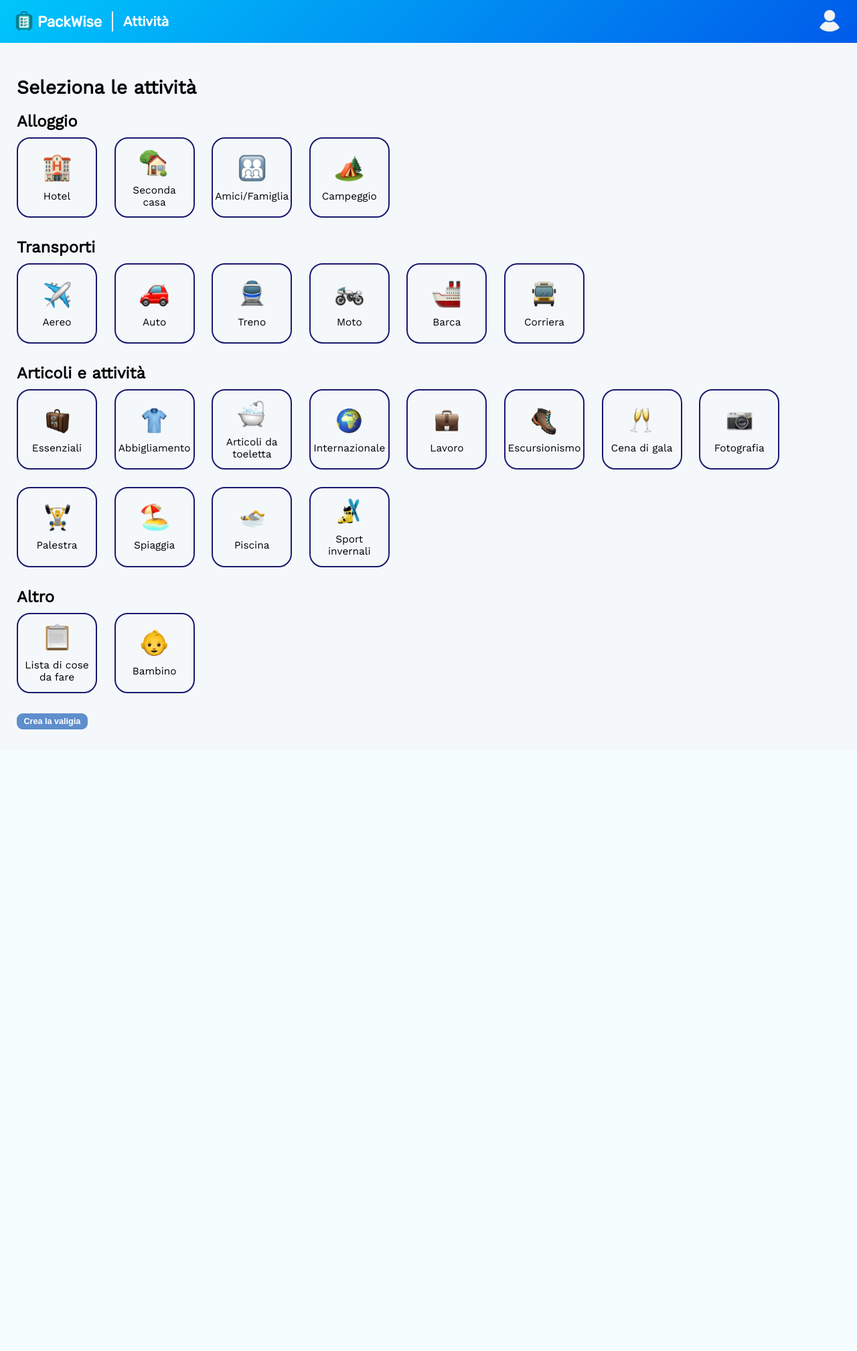
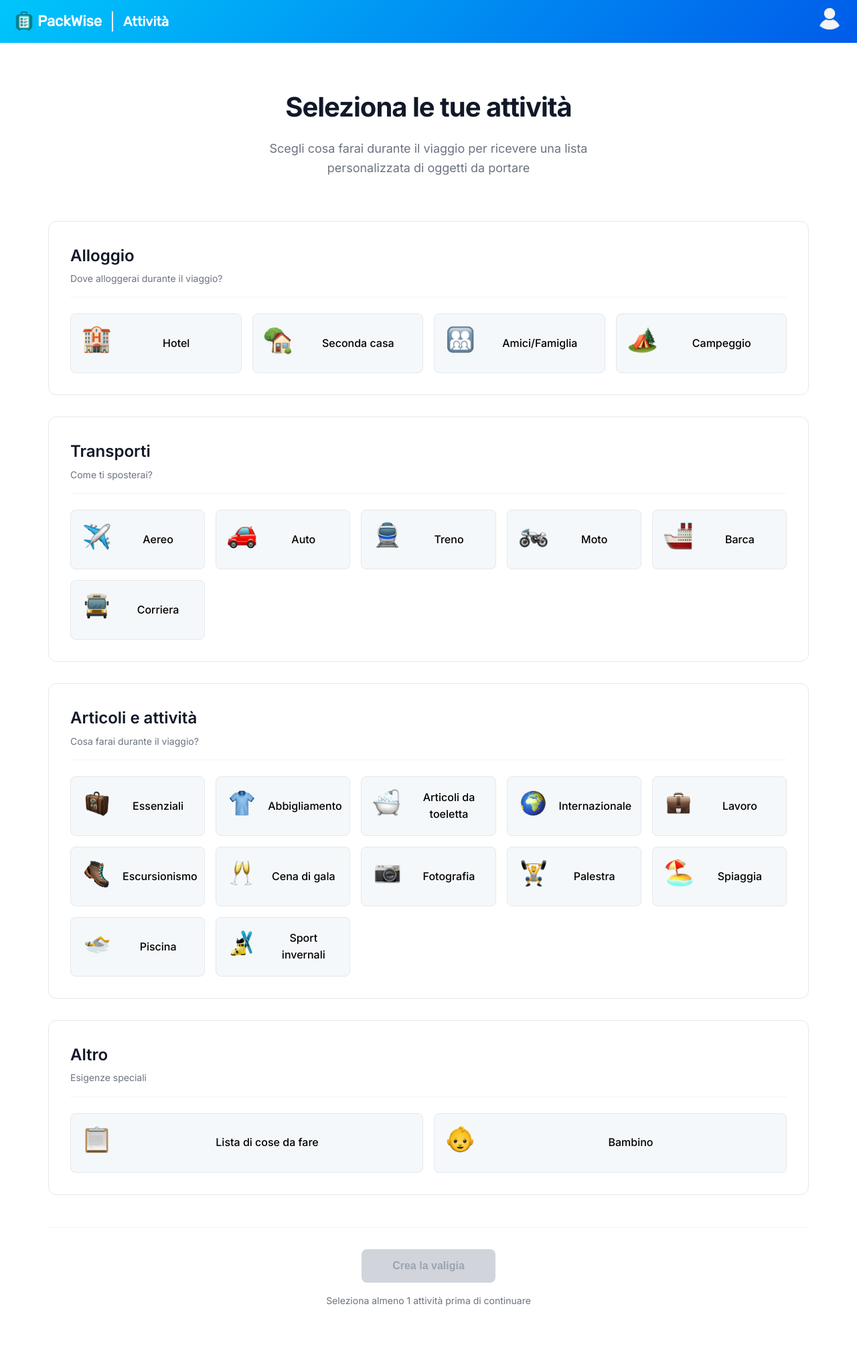
Before and after one commit to annalisaverrando/PackWise, a PHP site: page /attivita.html in a window 1280 px wide. Shown: the whole page at 67% size. Before the commit the page ends 1089 px from the top, so only its background shows below. Run offline with PHP 8.4, Linux system fonts and the light colour scheme.

Commit message:
Stile schermata attività

```diff
--- a/attivita.html
+++ b/attivita.html
@@ -16,6 +16,10 @@
     />
     <link
       href="https://fonts.googleapis.com/css2?family=Work+Sans&display=swap"
+      rel="stylesheet"
+    />
+    <link
+      href="https://fonts.googleapis.com/css2?family=Inter:wght@300;400;500;600;700&display=swap"
       rel="stylesheet"
     />
     <script
@@ -46,8 +50,19 @@
       </div>
     </header>
     <div class="container">
-      <h1>Seleziona le attività</h1>
+      <div class="page-header">
+        <h1>Seleziona le tue attività</h1>
+        <p>
+          Scegli cosa farai durante il viaggio per ricevere una lista
+          personalizzata di oggetti da portare
+        </p>
+      </div>
+
+      <div class="category-section">
+        <div class="category-header">
           <h2>Alloggio</h2>
+          <p class="category-subtitle">Dove alloggerai durante il viaggio?</p>
+        </div>
         <div class="griglia-attività">
           <label class="attività">
             <input type="checkbox" name="alloggio" value="hotel" />
@@ -70,8 +85,13 @@
             <span>Campeggio</span>
           </label>
         </div>
+      </div>
 
+      <div class="category-section">
+        <div class="category-header">
           <h2>Transporti</h2>
+          <p class="category-subtitle">Come ti sposterai?</p>
+        </div>
         <div class="griglia-attività">
           <label class="attività">
             <input type="checkbox" name="transporti" value="aereo" />
@@ -104,7 +124,13 @@
             <span>Corriera</span>
           </label>
         </div>
+      </div>
+
+      <div class="category-section">
+        <div class="category-header">
           <h2>Articoli e attività</h2>
+          <p class="category-subtitle">Cosa farai durante il viaggio?</p>
+        </div>
         <div class="griglia-attività">
           <label class="attività">
             <input type="checkbox" name="articoli" value="essenziali" />
@@ -167,7 +193,12 @@
             <span>Sport invernali</span>
           </label>
         </div>
+      </div>
+      <div class="category-section">
+        <div class="category-header">
           <h2>Altro</h2>
+          <p class="category-subtitle">Esigenze speciali</p>
+        </div>
         <div class="griglia-attività">
           <label class="attività">
             <input type="checkbox" name="altro" value="lista" />
@@ -180,9 +211,15 @@
             <span>Bambino</span>
           </label>
         </div>
-      <button id="submitBtn" type="submit" class="btn btn-primary">
+      </div>
+      <div class="submit-section">
+        <button id="submitBtn" type="submit" class="btn-submit" disabled>
           Crea la valigia
         </button>
+        <p class="submit-hint">
+          Seleziona almeno 1 attività prima di continuare
+        </p>
+      </div>
     </div>
   </body>
 </html>
--- a/css/attivitaStyle.css
+++ b/css/attivitaStyle.css
@@ -1,38 +1,109 @@
+@keyframes slideIn {
+  0% {
+    opacity: 0;
+    transform: translateY(10px);
+  }
+  100% {
+    opacity: 1;
+    transform: translateY(0);
+  }
+}
+
+html {
+  font-size: 16px;
+}
+
+body {
+  font-family: "Inter", sans-serif;
+  line-height: 1.6;
+  color: #111827;
+  background: white;
+}
+
+/*--HEADER--*/
 
 .container {
-    max-width: 100%;
+  max-width: 1200px;
   margin: 0 auto;
-    padding: 30px 10px 30px 25px;
-    text-align: start;
+  padding: 4rem 2rem;
 }
 
-.griglia-attività{
-    display: grid;
-    grid-template-columns: repeat(auto-fit, 120px);
-    gap: clamp(5px, 2vw, 40px);
-    padding: 10px 0 30px 0;
-    justify-items: center;
+.page-header {
+  text-align: center;
+  margin-bottom: 4rem;
 }
 
-.attività{
-    background-color: var(--background-color);
-    border: 2px solid var(--hover-color);
-    border-radius: 20px;
-    width: 100%;
-    max-width: 120px;
-    padding: 20px 10px;
-    height: 120px;
-    display: flex;
-    flex-direction: column;
-    align-items: center;
-    justify-content: center;
-    cursor: pointer;
-    user-select: none;
-    position: relative;
-    transition: all 0.2s ease;
+.page-header h1 {
+  font-size: 2.5rem;
+  font-weight: 700;
+  color: #111827;
+  margin-bottom: 1rem;
+  letter-spacing: -0.025em;
 }
 
-.attività input{
+.page-header p {
+  font-size: 1.125rem;
+  color: #6b7280;
+  max-width: 600px;
+  margin: 0 auto;
+}
+
+/*--CONTAINER ATTIVITA--*/
+
+.category-section {
+  background: #ffffff;
+  border: 1px solid #e5e7eb;
+  border-radius: 12px;
+  padding: 2rem;
+  margin-bottom: 2rem;
+  animation: slideIn 0.4s ease-out;
+  animation-fill-mode: both;
+  transition: all 0.3s ease;
+}
+
+.category-section:hover {
+  border-color: #d1d5db;
+  box-shadow: 0 4px 6px -1px rgba(0, 0, 0, 0.1);
+}
+
+.category-header {
+  margin-bottom: 1.5rem;
+  padding-bottom: 1rem;
+  border-bottom: 1px solid #f3f4f6;
+}
+
+.category-header h2 {
+  font-size: 1.5rem;
+  font-weight: 600;
+  color: #111827;
+  margin-bottom: 0.25rem;
+}
+
+.category-subtitle {
+  font-size: 0.875rem;
+  color: #6b7280;
+}
+
+.griglia-attività {
+  display: grid;
+  grid-template-columns: repeat(auto-fit, minmax(200px, 1fr));
+  gap: 1rem;
+}
+
+.attività {
+  display: flex;
+  align-items: center;
+  gap: 1rem;
+  padding: 1rem;
+  border: 1px solid #e5e7eb;
+  border-radius: 8px;
+  cursor: pointer;
+  transition: all 0.2s ease;
+  user-select: none;
+  background-color: var(--background-color);
+}
+
+.attività input {
   display: none;
 }
 .attività input[type="checkbox"]:checked + img {
@@ -51,8 +122,8 @@
   border-color: var(--btn-icon-background-color);
   box-shadow: 0 4px 12px var(--shadow-color);
 }
-.attività:focus{
-    outline:none;
+.attività:focus {
+  outline: none;
   border-color: var(--hover-color);
 }
 
@@ -65,7 +136,40 @@
 
 .attività span {
   font-weight: 500;
-    font-size: 1.1rem;
+  flex: 1;
   color: var(--text-color);
   text-align: center;
 }
+
+.submit-section {
+  text-align: center;
+  margin-top: 3rem;
+  padding-top: 2rem;
+  border-top: 1px solid #f3f4f6;
+}
+
+.btn-submit {
+  background: #111827;
+  color: white;
+  border: none;
+  padding: 1rem 2rem;
+  border-radius: 8px;
+  font-size: 1rem;
+  font-weight: 600;
+  cursor: pointer;
+  transition: all 0.2s ease;
+  min-width: 200px;
+}
+
+.btn-submit:disabled {
+  background: #d1d5db;
+  color: #9ca3af;
+  cursor: not-allowed;
+  transform: none;
+}
+
+.submit-hint {
+  margin-top: 1rem;
+  font-size: 0.875rem;
+  color: #6b7280;
+}
--- a/css/commonStyle.css
+++ b/css/commonStyle.css
@@ -15,8 +15,8 @@
 }
 
 * {
-  margin: 0px;
-  padding: 0px;
+  margin: 0;
+  padding: 0;
   box-sizing: border-box;
 }
 
@@ -31,14 +31,14 @@ body {
   background-color: var(--background-color);
 }
 
-h1 {
+/* h1 {
   font-size: 2rem;
   font-weight: bold;
   margin: 20px 0 20px 0;
 }
 h2 {
   font-size: 1.7rem;
-}
+} */
 
 button {
   padding: 0.375rem 0.75rem;
--- a/js/attivitaScript.js
+++ b/js/attivitaScript.js
@@ -1,9 +1,20 @@
-document.addEventListener("DOMContentLoaded", function() {
+document.addEventListener("DOMContentLoaded", function () {
   // Ottieni il riferimento al bottone di submit
-    const submitButton = document.getElementById('submitBtn');
+  const submitButton = document.getElementById("submitBtn");
+
+  //EventListener per attivare il bottone solo quando almeno un attività è selezionata
+  const checkboxes = document.querySelectorAll('input[type="checkbox"]');
+  checkboxes.forEach((cb) => {
+    cb.addEventListener("change", () => {
+      const almenoUnaSelezionata = Array.from(checkboxes).some(
+        (cb) => cb.checked
+      );
+      submitButton.disabled = !almenoUnaSelezionata;
+    });
+  });
 
   // Aggiungi l'event listener al pulsante
-    submitButton.addEventListener('click', submitAttivita);
+  submitButton.addEventListener("click", submitAttivita);
 
   // Chiamata alla funzione setupEventListeners per gestire le interazioni con l'utente
   setupEventListeners();
@@ -15,21 +26,10 @@ document.addEventListener("DOMContentLoaded", function() {
 // Funzione per gestire l'invio del form
 function submitAttivita() {
   // Recupera l'ID del viaggio dal sessionStorage
-    const viaggio_id = sessionStorage.getItem('viaggio_id');
+  const viaggio_id = sessionStorage.getItem("viaggio_id");
 
   if (!viaggio_id) {
-        alert('ID viaggio non trovato. Ritorna alla pagina dei viaggi.');
-        return;
-    }
-
-    // Recupera tutte le attività selezionate
-    const selectedActivities = [];
-    document.querySelectorAll('input[type="checkbox"]:checked').forEach(checkbox => {
-        selectedActivities.push(checkbox.value);
-    });
-
-    if (selectedActivities.length === 0) {
-        alert('Seleziona almeno un\'attività prima di continuare.');
+    alert("ID viaggio non trovato. Ritorna alla pagina dei viaggi.");
     return;
   }
 
@@ -37,32 +37,34 @@ function submitAttivita() {
   fetch("crea_lista.php", {
     method: "POST",
     headers: { "Content-Type": "application/x-www-form-urlencoded" },
-        body: `viaggio_id=${encodeURIComponent(viaggio_id)}&selectedActivities=${encodeURIComponent(JSON.stringify(selectedActivities))}`,
+    body: `viaggio_id=${encodeURIComponent(
+      viaggio_id
+    )}&selectedActivities=${encodeURIComponent(
+      JSON.stringify(selectedActivities)
+    )}`,
   })
-    .then(response => {
+    .then((response) => {
       if (!response.ok) {
         throw new Error("Errore durante la creazione della valigia");
       }
       return response.json(); // Parsing della risposta JSON
     })
-    .then(data => {
+    .then((data) => {
       console.log("Risposta dal server:", data);
 
-        if (data.status === 'success') {
+      if (data.status === "success") {
         // Vai direttamente alla pagina dei dettagli del viaggio
-            window.location.href = 'valigia.php?id=' + viaggio_id;
+        window.location.href = "valigia.php?id=" + viaggio_id;
       } else {
         // Se c'è stato un errore, mostra il messaggio
         alert(data.message || "Errore durante la creazione della valigia");
       }
     })
-    .catch(error => {
+    .catch((error) => {
       console.error("Errore:", error);
       alert("Si è verificato un errore durante la creazione della valigia.");
     });
 }
-
-
 
 function setupEventListeners() {
   //CLICK SU ICONA UTENTE
```
Lines whose indentation alone changed are shown as unchanged.
